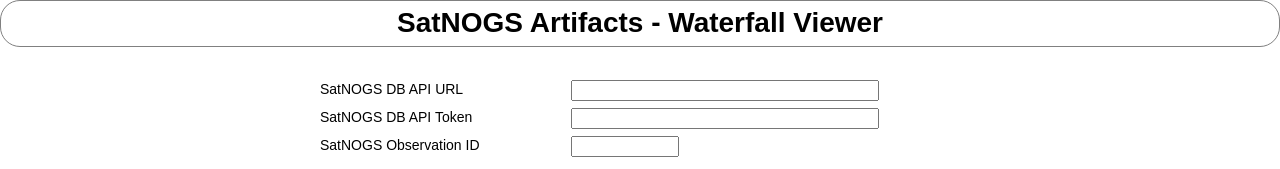
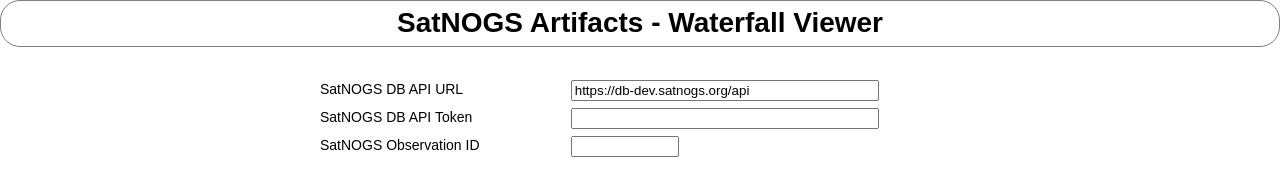
Before and after one commit to kerel-fs/spectranalysis, a website built with webpack: page public/example.html in a window 1280 px wide. Shown: the top 169 px of the page. Built offline with nearby package versions, Linux system fonts and the light colour scheme; what spectroplot would draw is missing.

Commit message:
Add default SatNOGS DB API url
Signed-off-by: Fabian P. Schmidt <kerel@mailbox.org>

```diff
--- a/public/example.html
+++ b/public/example.html
@@ -19,7 +19,7 @@
 <div id="input-methods">
   <div id="form-select-obs">
     <label class="form1-url-label" for="db_token">SatNOGS DB API URL</label>
-    <input class="form1-url-item" id="form-select-url" type="text" name="db_url" value="" required/>
+    <input class="form1-url-item" id="form-select-url" type="text" name="db_url" value="https://db-dev.satnogs.org/api" required/>
 
     <label class="form1-item1" for="db_token">SatNOGS DB API Token</label>
     <input class="form1-item2" id="form-select-token" type="text" name="db_token" value="" required/>
```
